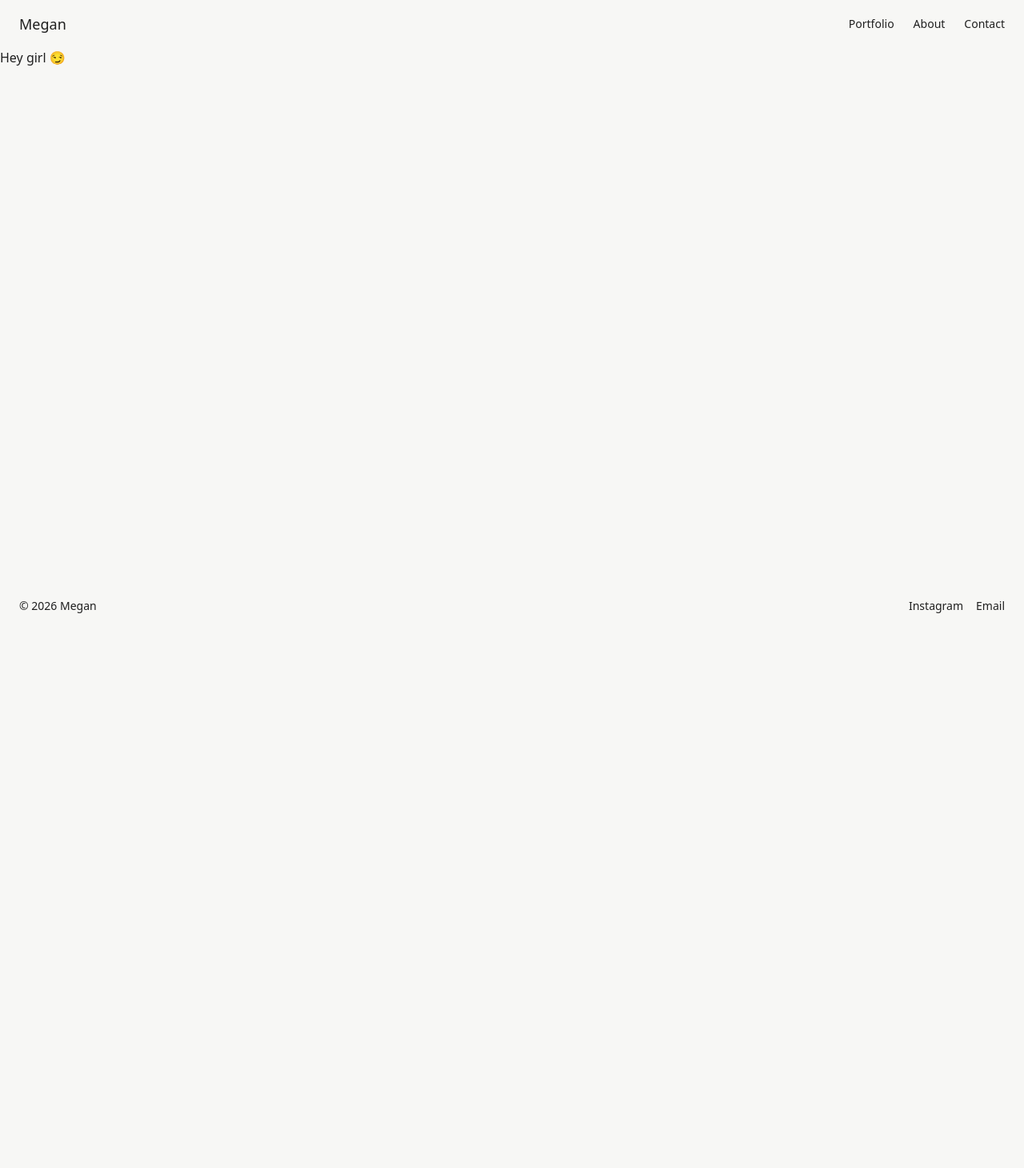
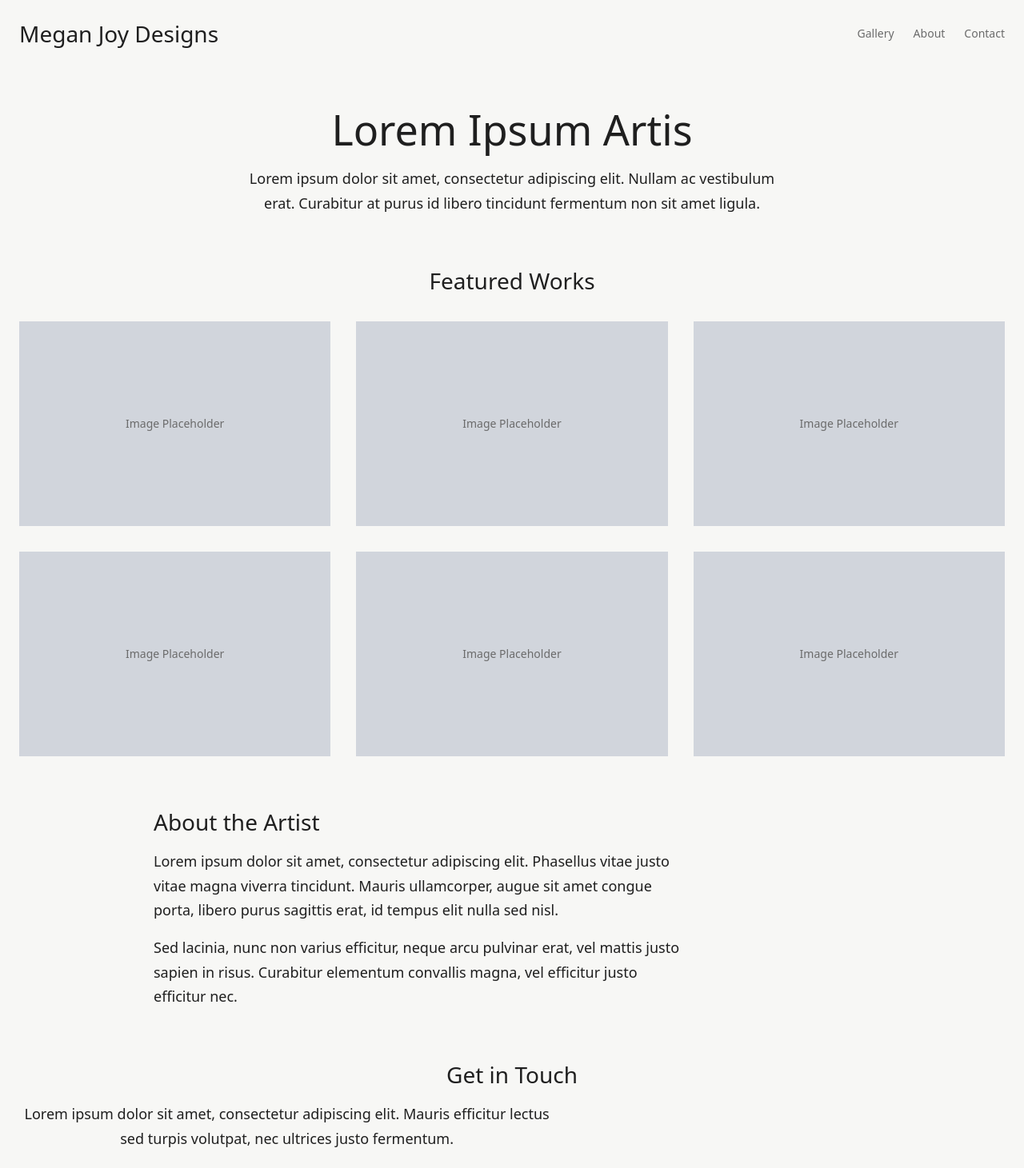
Before and after one commit to casonbrinson-2021/portfolio-showcase-website, a Next.js app: page / in a window 1280 px wide. Shown: the top 1461 px of the page at 80% size. Before the commit the page ends 800 px from the top, so only its background shows below. Built offline with nearby package versions, Linux system fonts and the light colour scheme.

Commit message:
styling setup

```diff
--- a/app/layout.tsx
+++ b/app/layout.tsx
@@ -14,9 +14,9 @@ export default function RootLayout({
 }) {
     return (
         <html lang="en">
-            <body className="bg-white text-foreground antialiased min-h-screen flex flex-col">
+            <body className="antialiased min-h-screen flex flex-col max-w-[1440px] mx-auto">
                 <Header />
-                <main className="flex-1">{children}</main>
+                <main className="flex-1 px-6 py-12">{children}</main>
                 <Footer />
             </body>
         </html>
--- a/app/page.tsx
+++ b/app/page.tsx
@@ -1,5 +1,73 @@
 import Image from "next/image";
 
 export default function Home() {
-    return <div className="">Hey girl 😏</div>;
+    return (
+        <>
+            {/* Hero Section */}
+            <section className="mb-16 text-center">
+                <h1 className="text-heading mb-4">Lorem Ipsum Artis</h1>
+                <p className="text-paragraph max-w-2xl mx-auto">
+                    Lorem ipsum dolor sit amet, consectetur adipiscing elit.
+                    Nullam ac vestibulum erat. Curabitur at purus id libero
+                    tincidunt fermentum non sit amet ligula.
+                </p>
+            </section>
+
+            {/* Featured Artwork Grid */}
+            <section className="mb-16">
+                <h2 className="text-subheading mb-8 text-center">
+                    Featured Works
+                </h2>
+                <div className="grid grid-cols-1 sm:grid-cols-2 md:grid-cols-3 gap-8">
+                    <div className="bg-gray-300 h-64 flex items-center justify-center">
+                        <span className="text-caption">Image Placeholder</span>
+                    </div>
+                    <div className="bg-gray-300 h-64 flex items-center justify-center">
+                        <span className="text-caption">Image Placeholder</span>
+                    </div>
+                    <div className="bg-gray-300 h-64 flex items-center justify-center">
+                        <span className="text-caption">Image Placeholder</span>
+                    </div>
+                    <div className="bg-gray-300 h-64 flex items-center justify-center">
+                        <span className="text-caption">Image Placeholder</span>
+                    </div>
+                    <div className="bg-gray-300 h-64 flex items-center justify-center">
+                        <span className="text-caption">Image Placeholder</span>
+                    </div>
+                    <div className="bg-gray-300 h-64 flex items-center justify-center">
+                        <span className="text-caption">Image Placeholder</span>
+                    </div>
+                </div>
+            </section>
+
+            {/* About / Text Section */}
+            <section className="mb-16 max-w-4xl mx-auto">
+                <h2 className="text-subheading mb-4">About the Artist</h2>
+                <p className="text-paragraph mb-4">
+                    Lorem ipsum dolor sit amet, consectetur adipiscing elit.
+                    Phasellus vitae justo vitae magna viverra tincidunt. Mauris
+                    ullamcorper, augue sit amet congue porta, libero purus
+                    sagittis erat, id tempus elit nulla sed nisl.
+                </p>
+                <p className="text-paragraph">
+                    Sed lacinia, nunc non varius efficitur, neque arcu pulvinar
+                    erat, vel mattis justo sapien in risus. Curabitur elementum
+                    convallis magna, vel efficitur justo efficitur nec.
+                </p>
+            </section>
+
+            {/* Contact / Call to Action */}
+            <section className="text-center mb-16">
+                <h2 className="text-subheading mb-4">Get in Touch</h2>
+                <p className="text-paragraph mb-6">
+                    Lorem ipsum dolor sit amet, consectetur adipiscing elit.
+                    Mauris efficitur lectus sed turpis volutpat, nec ultrices
+                    justo fermentum.
+                </p>
+                <button className="px-6 py-3 bg-foreground text-background hover:opacity-80 transition-opacity">
+                    Contact Megan
+                </button>
+            </section>
+        </>
+    );
 }
--- a/components/Footer.tsx
+++ b/components/Footer.tsx
@@ -2,20 +2,22 @@ export default function Footer() {
     return (
         <footer className="">
             <div className="px-6 py-8 text-sm flex justify-between">
-                <span>© {new Date().getFullYear()} Megan</span>
+                <span className="text-caption">
+                    © {new Date().getFullYear()} Megan Joy Designs
+                </span>
 
                 <div className="flex gap-4">
                     <a
                         href="#"
-                        className="hover:opacity-60"
+                        className="text-caption hover:opacity-60 transition-opacity"
                         target="_blank"
                         rel="noopener noreferrer"
                     >
                         Instagram
                     </a>
                     <a
-                        href="mailto:hello@meganart.com"
-                        className="hover:opacity-60"
+                        href="mailto:meganjoylee2000@gmail.com"
+                        className="text-caption hover:opacity-60 transition-opacity"
                     >
                         Email
                     </a>
--- a/components/Header.tsx
+++ b/components/Header.tsx
@@ -3,22 +3,28 @@ import Link from "next/link";
 export default function Header() {
     return (
         <header className="top-0 bg-background">
-            <nav className="px-6 py-4 flex items-center justify-between">
-                <Link href="/" className="text-lg">
-                    Megan
+            <nav className="px-6 py-6 flex items-center justify-between">
+                <Link href="/" className="text-subheading">
+                    Megan Joy Designs
                 </Link>
 
                 <div className="flex gap-6">
                     <Link
-                        href="/portfolio"
-                        className="hover:opacity-60 text-sm"
+                        href="#"
+                        className="text-caption hover:opacity-60 transition-opacity"
                     >
-                        Portfolio
+                        Gallery
                     </Link>
-                    <Link href="/about" className="hover:opacity-60 text-sm">
+                    <Link
+                        href="#"
+                        className="text-caption hover:opacity-60 transition-opacity"
+                    >
                         About
                     </Link>
-                    <Link href="/contact" className="hover:opacity-60 text-sm">
+                    <Link
+                        href="#"
+                        className="text-caption hover:opacity-60 transition-opacity"
+                    >
                         Contact
                     </Link>
                 </div>
--- a/styles/globals.css
+++ b/styles/globals.css
@@ -3,6 +3,17 @@
 :root {
     --background: #f7f7f5; /* warm gallery white */
     --foreground: #1f1f1f; /* softer black */
+
+    --text-muted: #6b6b6b;
+
+    /* Typography scale */
+    --text-heading: 3.25rem; /* 52px */
+    --text-subheading: 1.75rem; /* 28px */
+    --text-paragraph: 1.125rem; /* 18px */
+    --text-caption: 0.875rem; /* 14px */
+
+    --line-heading: 1.15;
+    --line-paragraph: 1.7;
 }
 
 @theme inline {
@@ -12,17 +23,18 @@
     --font-mono: var(--font-geist-mono);
 }
 
+/* Dark mode */
 /* @media (prefers-color-scheme: dark) {
-    :root {
-        --background: #0a0a0a;
-        --foreground: #ededed;
-    }
+  :root {
+    --background: #0a0a0a;
+    --foreground: #ededed;
+    --text-muted: #9a9a9a;
+  }
 } */
 
 body {
     background: var(--background);
     color: var(--foreground);
-    font-family: Arial, Helvetica, sans-serif;
     font-family:
         system-ui,
         -apple-system,
@@ -33,3 +45,44 @@ body {
         Arial,
         sans-serif;
 }
+
+/* Main page headings */
+.text-heading {
+    font-size: var(--text-heading);
+    line-height: var(--line-heading);
+    font-weight: 400;
+}
+
+/* Secondary headings (optional but useful) */
+.text-subheading {
+    font-size: var(--text-subheading);
+    line-height: 1.3;
+    font-weight: 400;
+}
+
+/* Paragraph text */
+.text-paragraph {
+    font-size: var(--text-paragraph);
+    line-height: var(--line-paragraph);
+    font-weight: 400;
+    max-width: 65ch;
+}
+
+/* Small metadata / captions */
+.text-caption {
+    font-size: var(--text-caption);
+    line-height: 1.4;
+    font-weight: 400;
+    color: var(--text-muted);
+}
+
+/* -------------------------
+   MOBILE ADJUSTMENTS
+-------------------------- */
+@media (max-width: 768px) {
+    :root {
+        --text-heading: 2.25rem; /* 36px */
+        --text-subheading: 1.5rem; /* 24px */
+        --text-paragraph: 1rem; /* 16px */
+    }
+}
```
Also changed, not shown: 1 other file (tests, documents, lock files or other folders).
